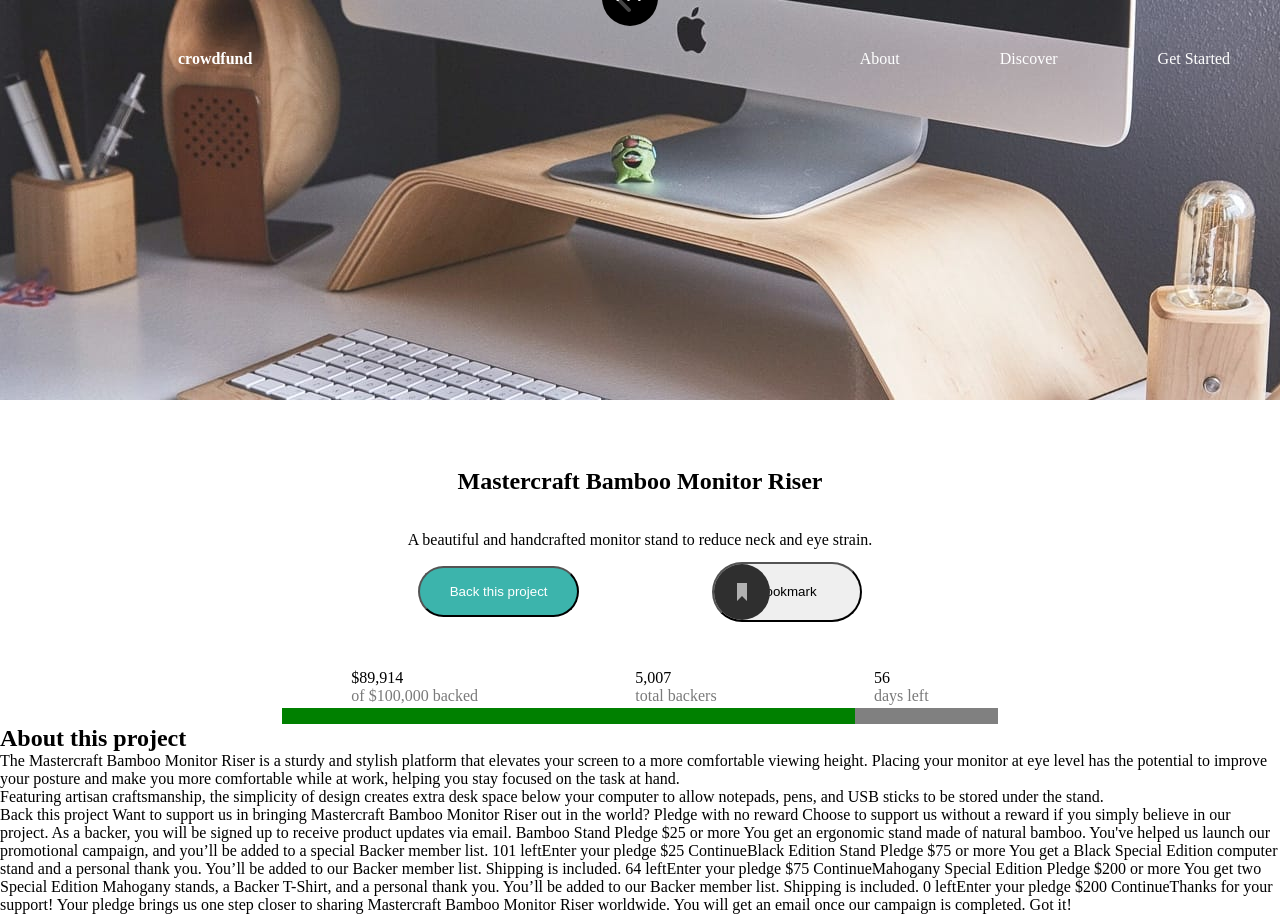
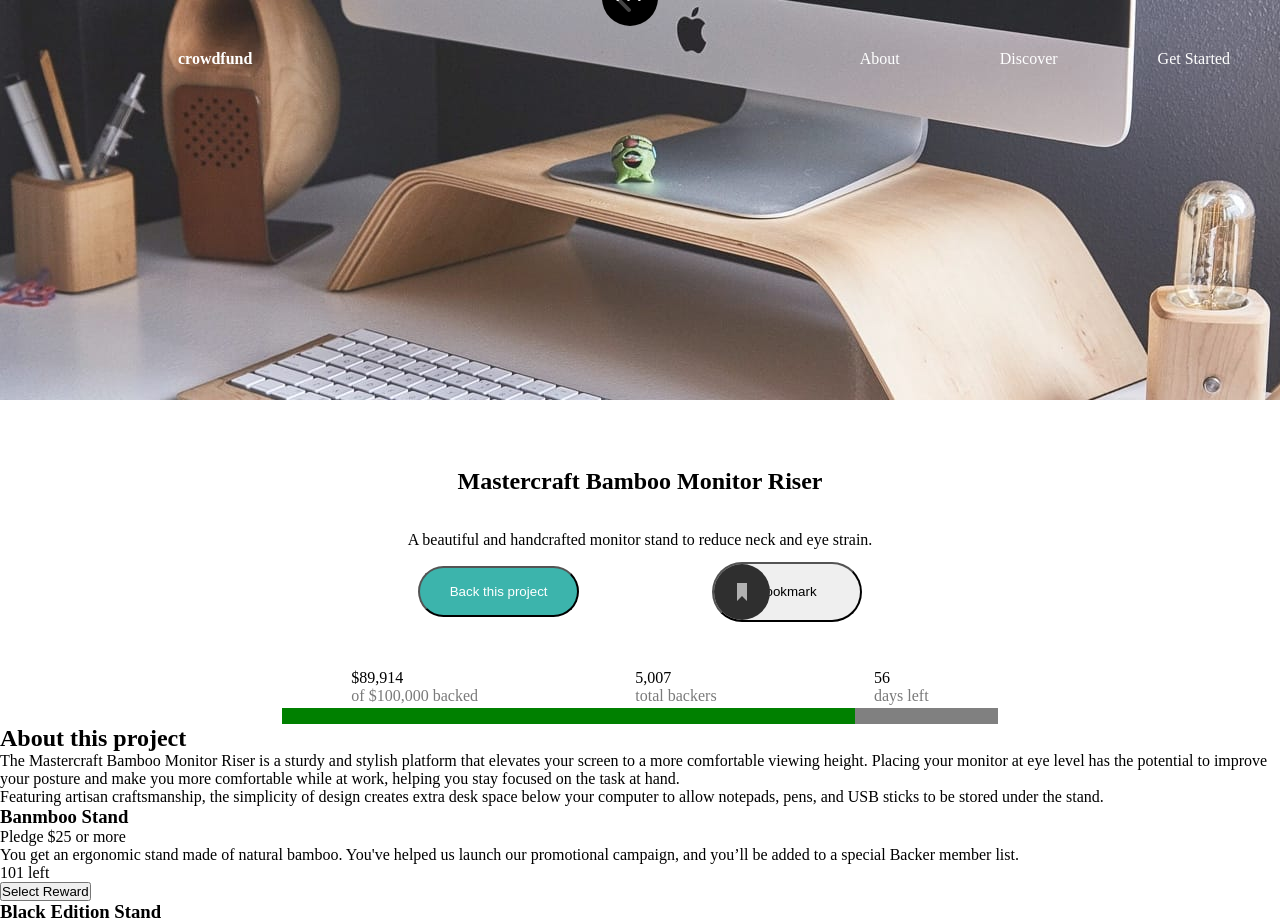
Before and after one commit to collerhatguy/crowd-funding-frontend-mentor-3, a React (Create React App) app: page / in a window 1280 px wide. Shown: the top 922 px of the page. Built offline with nearby package versions, Linux system fonts and the light colour scheme; the HTML template or start-up script is replaced by a standard one.

Commit message:
added text to item cards

```diff
--- a/src/components/Item.js
+++ b/src/components/Item.js
@@ -3,7 +3,16 @@ import React from 'react'
 export default function Item({item}) {
     return (
         <div className="item-card">
+            <div className="item-header">
 
+                <h3>{item.title}</h3>
+                <span>Pledge ${item.cost} or more</span>
+            </div>
+            <p>{item.description}</p>
+            <div className="item-bottom">
+                <aside><span>{item.quantity}</span> left</aside>
+                <button>Select Reward</button>
+            </div>
         </div>
     )
 }
--- a/src/styles/App.scss
+++ b/src/styles/App.scss
@@ -9,6 +9,7 @@
 // 4. main
 //      a. title-card
 //      b. stat-card
+//      c. item-card
 // 5. footer
 
 // 0. default settings
@@ -152,4 +153,8 @@ main {
         }
     }
 }
+//      c. item-card
+.item-card {
+
+}
 // 5. footer
```
Also changed, not shown: 1 other file (tests, documents, lock files or other folders).
